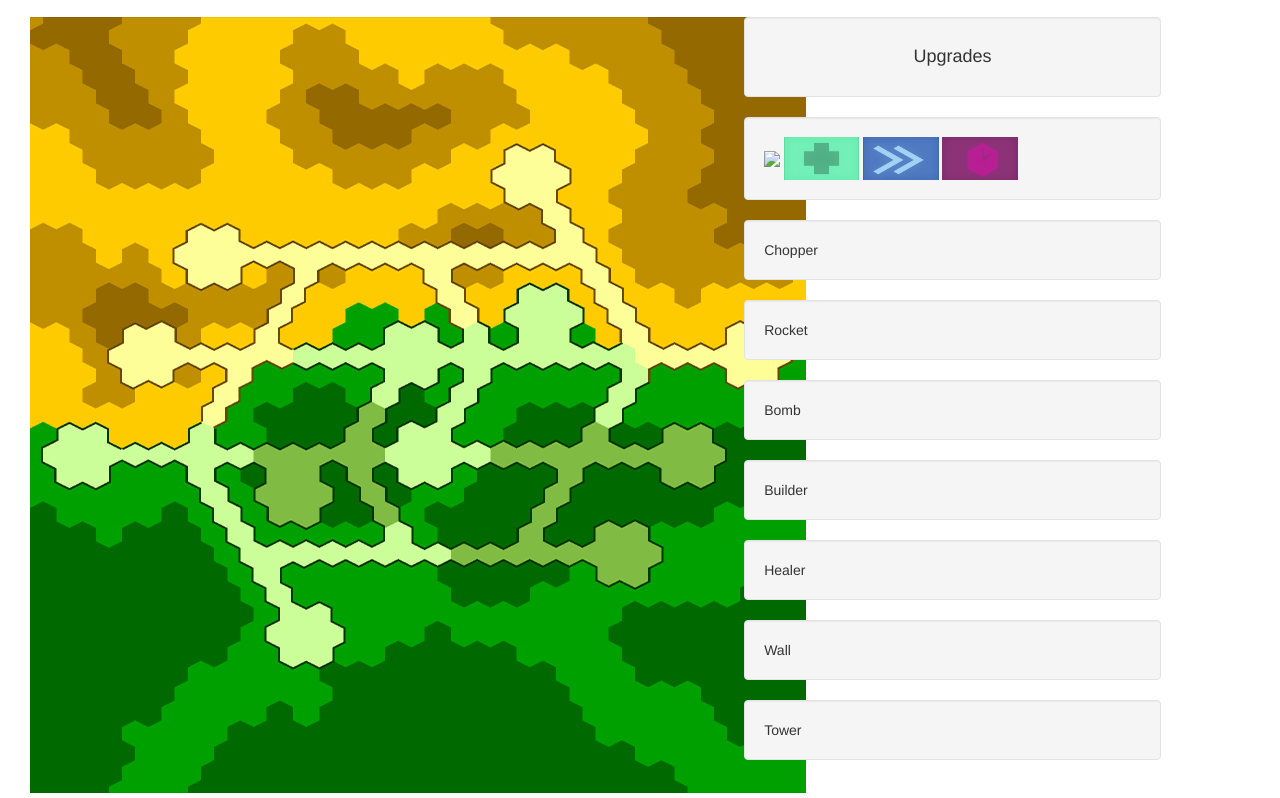
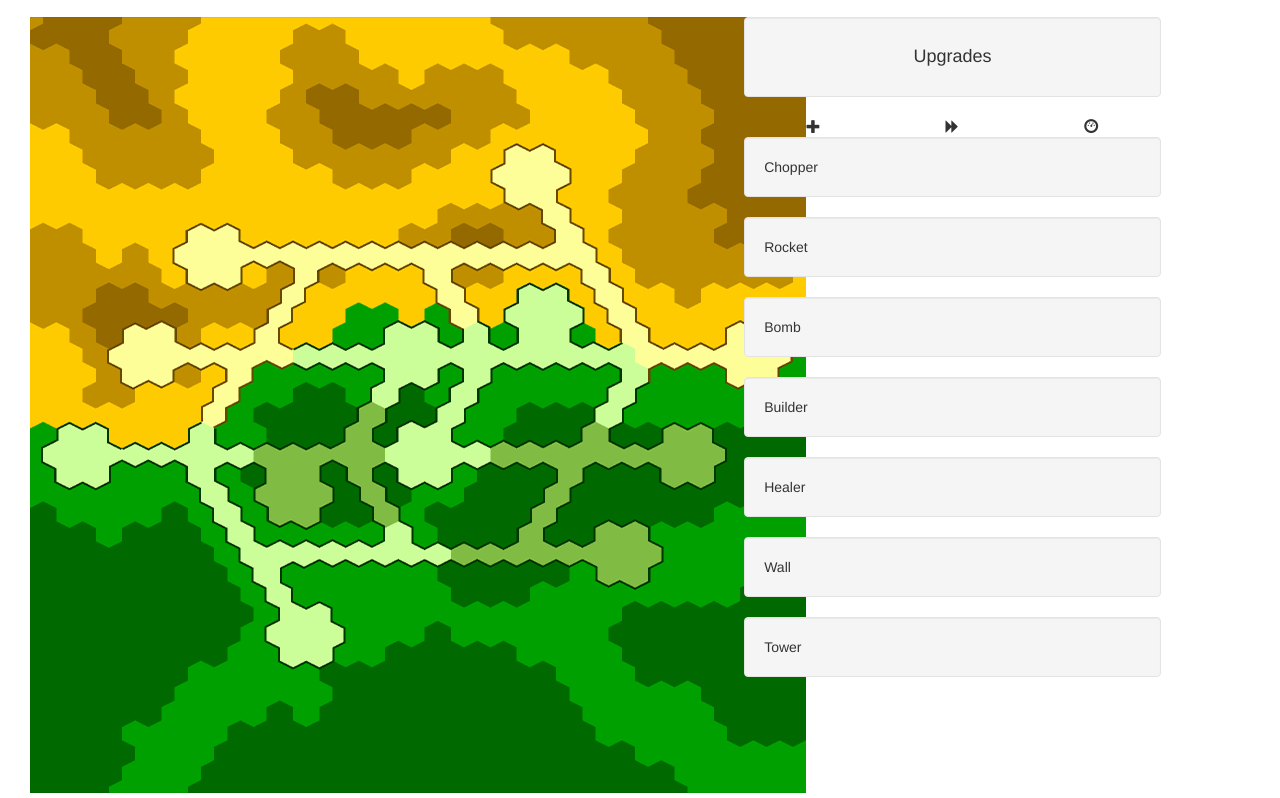
Before and after one commit to SomeRandomTeam/hackatbrookes2016, a website: page app/assets/index.html in a window 1280 px wide. Shown: the part 53-851 px from the top of the page. Drawn offline with nearby package versions, Linux system fonts and the light colour scheme; no server answers; animation ran at ten frames a second.

Commit message:
Add towers.

```diff
--- a/app/assets/index.html
+++ b/app/assets/index.html
@@ -57,17 +57,17 @@
         <div class="row"><div class="well"><center><h4>Upgrades</h4></center></div></div>
 
         <div class="row">
-          <div class="well">
-
-              <img src="#">
-
-              <img src="img/buttons/healthButton.png" width="20%">
-
-              <img src="img/buttons/speedButton.png" width="20%">
-
-              <img src="img/buttons/timeButton.png" width="20%">
-
+          <center>
+          <div class="col-md-4">
+            <span class="glyphicon glyphicon-plus"></span>
           </div>
+          <div class="col-md-4">
+            <span class="glyphicon glyphicon-forward"></span>
+          </div>
+          <div class="col-md-4">
+            <span class="glyphicon glyphicon-dashboard"></span>
+          </div>
+        </center>
         </div>
 
         <div class="row"><div class="well">Chopper</div></div>
```
Also changed, not shown: app/assets/img/towers/Base.png (added), app/assets/img/towers/Towers.png (added).
